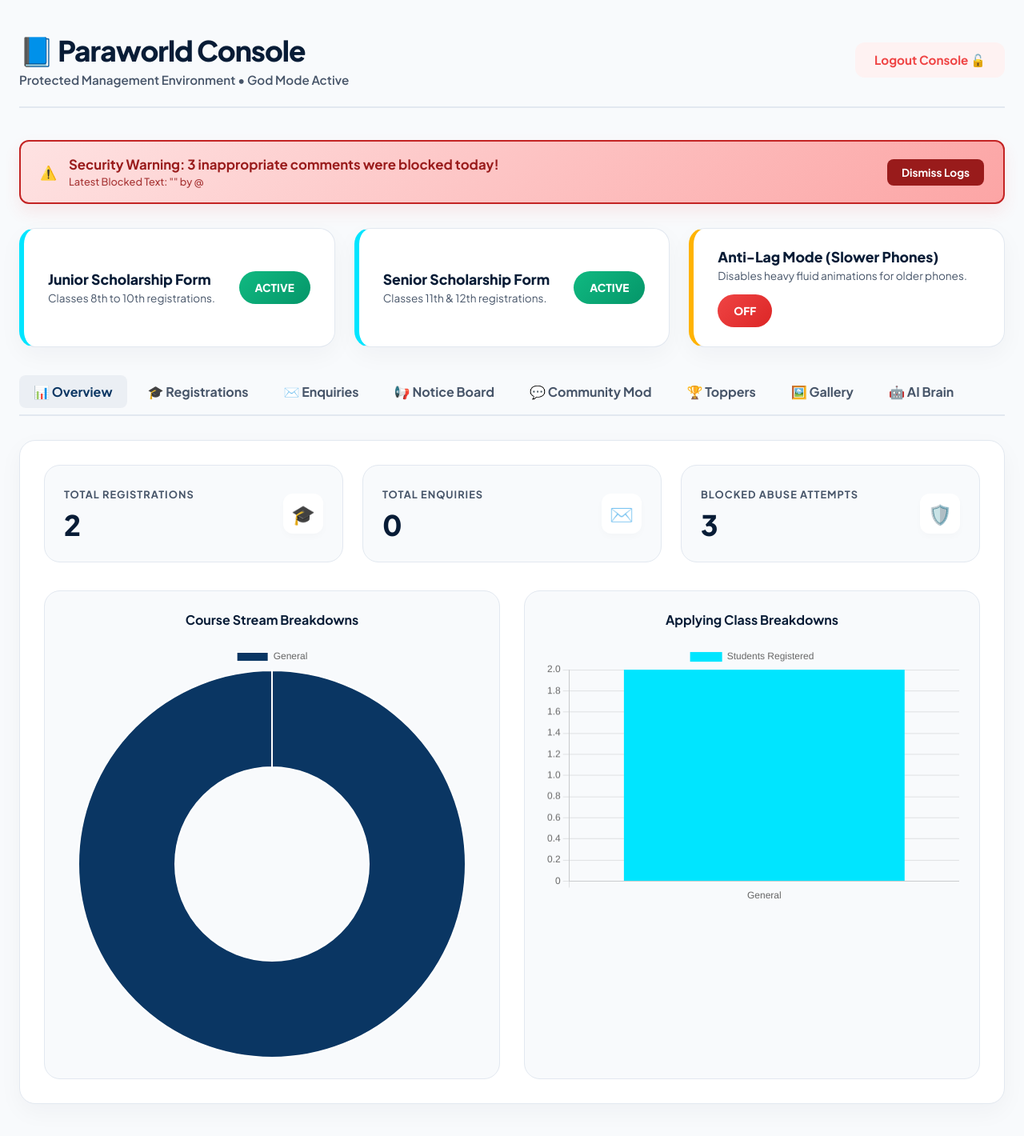
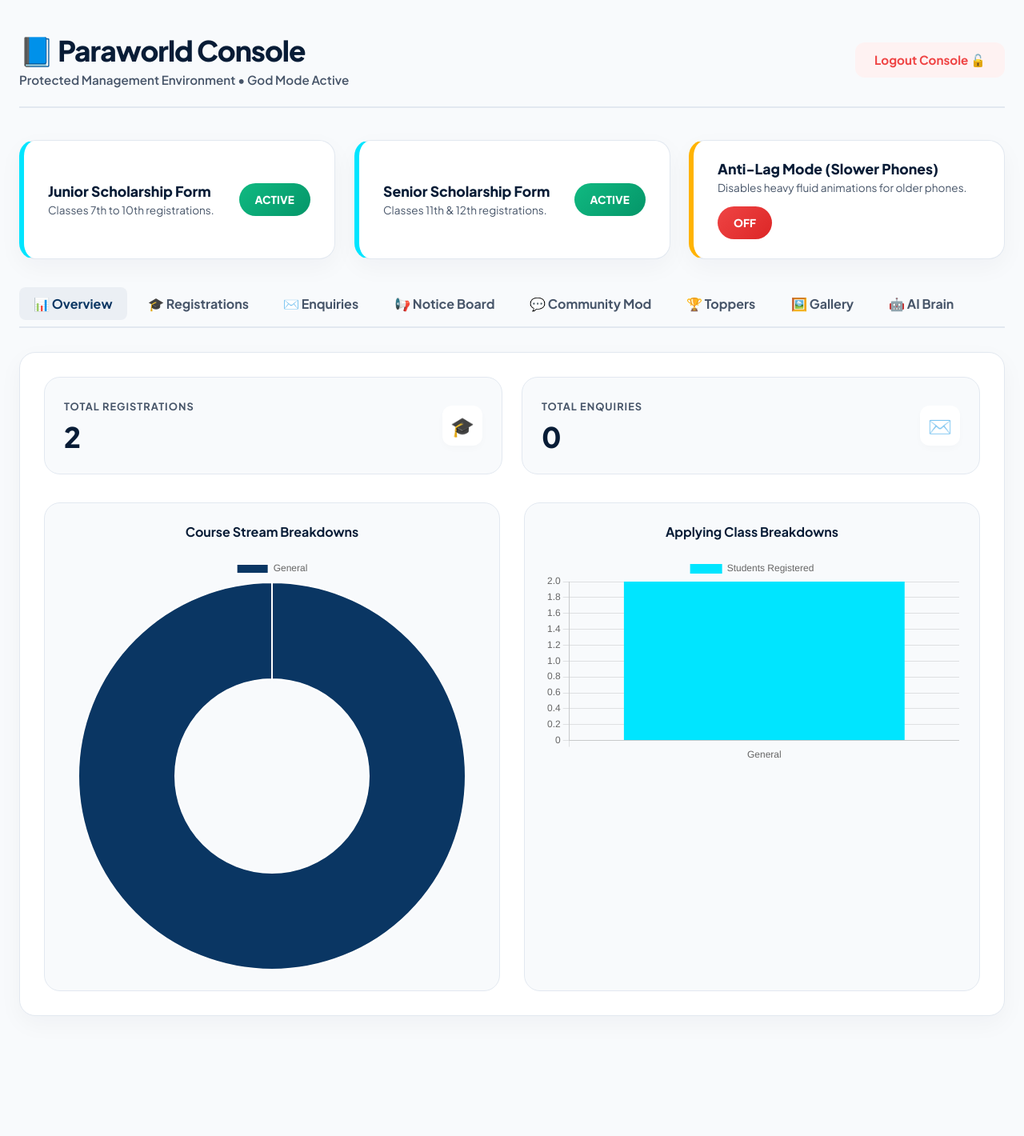
Before and after one commit to zaid170/ParaWorld-1, a Flask app: page /admin-dashboard in a window 1280 px wide. Shown: the whole page at 80% size. After the commit the page ends 1270 px from the top, so only its background shows below. Run offline with Flask 3, Linux system fonts and the light colour scheme; the visitor is signed in with stand-in values (Sample User, id 1).

Commit message:
Update admin.html

```diff
--- a/templates/admin.html
+++ b/templates/admin.html
@@ -7,7 +7,7 @@
 
     <link rel="preconnect" href="https://fonts.googleapis.com">
     <link rel="preconnect" href="https://fonts.gstatic.com" crossorigin>
-    <link href="https://fonts.googleapis.com/css2?family=Plus+Jakarta+Sans:wght@400;500;600;700;800&display=swap" rel="stylesheet">
+    <link href="https://fonts.googleapis.com/css2?family=Plus+Jakarta+Sans:wght@400;500;600;700;800&family=Space+Grotesk:wght@700&display=swap" rel="stylesheet">
     <script src="https://cdn.jsdelivr.net/npm/chart.js"></script>
 
     <style>
@@ -29,22 +29,22 @@
         }
 
         * { margin: 0; padding: 0; box-sizing: border-box; font-family: 'Plus Jakarta Sans', sans-serif; -webkit-font-smoothing: antialiased; -moz-osx-font-smoothing: grayscale; }
-        body { background-color: var(--bg-slate); color: var(--text-main); min-height: 100vh; overflow-x: hidden; }
-        .dashboard-wrapper { max-width: 1280px; margin: 0 auto; padding: 40px 24px; }
+        body { background-color: var(--bg-slate); color: var(--text-main); min-height: 100vh; overflow-x: hidden; } /* Forces absolutely no horizontal scroll on body */
+        .dashboard-wrapper { max-width: 1280px; margin: 0 auto; padding: 40px 24px; overflow-x: hidden; }
+
+        /* GPU ACCELERATION FOR 60FPS SMOOTHNESS */
+        .control-card, .metric-card, .chart-box, .btn-primary, .action-icon-btn, .action-logout, .tab-btn {
+            will-change: transform;
+            transform: translateZ(0);
+            backface-visibility: hidden;
+        }
 
         /* --- TOP HEADER --- */
         .top-nav { display: flex; justify-content: space-between; align-items: center; margin-bottom: 40px; border-bottom: 2px solid #E2E8F0; padding-bottom: 24px; flex-wrap: wrap; gap: 20px; }
         .brand-meta h1 { font-size: 2.2rem; font-weight: 800; color: var(--primary-navy); letter-spacing: -1px; display: flex; align-items: center; gap: 12px; }
         .brand-meta p { font-size: 0.95rem; color: var(--text-secondary); font-weight: 600; margin-top: 4px; }
         .action-logout { background-color: #FEF2F2; color: var(--color-danger); font-weight: 700; text-decoration: none; padding: 12px 24px; border-radius: var(--radius-btn); font-size: 0.95rem; display: inline-flex; align-items: center; gap: 8px; transition: var(--transition-smooth); }
-        .action-logout:hover { background-color: var(--color-danger); color: white; transform: translateY(-2px); }
-
-        /* --- SECURITY BLOCK ALERTS --- */
-        .security-alert-bar { background: linear-gradient(135deg, #FEE2E2 0%, #FCA5A5 100%); border: 2px solid var(--color-danger); border-radius: var(--radius-btn); padding: 18px 24px; margin-bottom: 30px; display: flex; justify-content: space-between; align-items: center; animation: pulseAlert 2s infinite alternate ease-in-out; box-shadow: 0 10px 20px rgba(239, 68, 68, 0.1); flex-wrap: wrap; gap: 15px;}
-        @keyframes pulseAlert { 0% { border-color: var(--color-danger); } 100% { border-color: #B91C1C; } }
-        .alert-content { display: flex; align-items: center; gap: 15px; color: #991B1B; font-weight: 700; font-size: 1.05rem; }
-        .alert-btn-clear { background-color: #991B1B; color: white; border: none; padding: 8px 18px; border-radius: 8px; font-weight: 700; cursor: pointer; font-size: 0.85rem; transition: var(--transition-smooth); }
-        .alert-btn-clear:hover { background-color: #7F1D1D; }
+        .action-logout:hover { background-color: var(--color-danger); color: white; transform: translateY(-2px) translateZ(0); }
 
         /* --- CONTROLLER CARDS GRIDS --- */
         .control-panel-strip { display: grid; grid-template-columns: repeat(auto-fit, minmax(320px, 1fr)); gap: 24px; margin-bottom: 35px; }
@@ -63,7 +63,7 @@
         .tab-btn.active { color: var(--secondary-blue); background: rgba(10, 54, 99, 0.05); border-radius: 8px;}
 
         /* --- ACTIVE WORKSPACE PANELS --- */
-        .workspace-panel { background-color: var(--panel-bg); border-radius: var(--radius-box); padding: 30px; box-shadow: var(--shadow-subtle); border: 1px solid #E2E8F0; display: none; }
+        .workspace-panel { background-color: var(--panel-bg); border-radius: var(--radius-box); padding: 30px; box-shadow: var(--shadow-subtle); border: 1px solid #E2E8F0; display: none; width: 100%; overflow: hidden; }
         .workspace-panel.active { display: block; }
 
         /* --- TAB 1: OVERVIEW & ANALYTICS --- */
@@ -73,8 +73,9 @@
         .metric-details h2 { font-size: 2.2rem; font-weight: 800; color: var(--primary-navy); margin-top: 6px; }
         .metric-icon { width: 50px; height: 50px; background: white; border-radius: 12px; display: flex; justify-content: center; align-items: center; font-size: 1.5rem; box-shadow: 0 4px 10px rgba(0,0,0,0.02); }
         .charts-row { display: grid; grid-template-columns: repeat(auto-fit, minmax(300px, 1fr)); gap: 30px; }
-        .chart-box { background: var(--bg-slate); border-radius: var(--radius-box); padding: 25px; border: 1px solid #E2E8F0; text-align: center; }
+        .chart-box { background: var(--bg-slate); border-radius: var(--radius-box); padding: 25px; border: 1px solid #E2E8F0; text-align: center; width: 100%; max-width: 100%; overflow: hidden; }
         .chart-box h4 { margin-bottom: 20px; color: var(--primary-navy); font-weight: 700; }
+        .chart-box canvas { max-width: 100% !important; height: auto !important; } /* Force charts to stay inside their box */
 
         /* --- TAB 2: SMART CLASS SEPARATION SYSTEM --- */
         .class-filter-menu { display: flex; gap: 10px; margin-bottom: 25px; flex-wrap: wrap; padding-bottom: 10px; }
@@ -150,27 +158,12 @@
             <a href="/admin-logout" class="action-logout">Logout Console 🔓</a>
         </div>
 
-        {% if flagged and flagged|length > 0 %}
-        <div class="security-alert-bar" id="securityAlert">
-            <div class="alert-content">
-                <span>⚠️</span>
-                <div>
-                    <div><strong>Security Warning:</strong> {{ flagged|length }} inappropriate comments were blocked today!</div>
-                    <div style="font-size: 0.8rem; font-weight: 500; opacity: 0.85; margin-top: 3px;">
-                        Latest Blocked Text: "{{ flagged[-1].text }}" by @{{ flagged[-1].author }}
-                    </div>
-                </div>
-            </div>
-            <button class="alert-btn-clear" onclick="clearSecurityAlerts()">Dismiss Logs</button>
-        </div>
-        {% endif %}
-
         <div class="control-panel-strip">
             <!-- JUNIOR WING TOGGLE -->
             <div class="control-card">
                 <div class="control-meta">
                     <h3>Junior Scholarship Form</h3>
-                    <p>Classes 8th to 10th registrations.</p>
+                    <p>Classes 7th to 10th registrations.</p>
                 </div>
                 <button id="juniorToggleBtn" class="toggle-btn {{ 'status-on' if settings.get('show_scholarship_junior', True) else 'status-off' }}" data-status="{{ 'true' if settings.get('show_scholarship_junior', True) else 'false' }}">
                     {% if settings.get('show_scholarship_junior', True) %} ACTIVE {% else %} HIDDEN {% endif %}
@@ -220,20 +213,16 @@
                     <div class="metric-details"><span>Total Enquiries</span><h2>{{ enquiries|length }}</h2></div>
                     <div class="metric-icon">✉️</div>
                 </div>
-                <div class="metric-card">
-                    <div class="metric-details"><span>Blocked Abuse Attempts</span><h2>{{ flagged|length }}</h2></div>
-                    <div class="metric-icon">🛡️</div>
-                </div>
             </div>
 
             <div class="charts-row">
                 <div class="chart-box">
                     <h4>Course Stream Breakdowns</h4>
-                    <canvas id="streamChart" width="400" height="250"></canvas>
+                    <canvas id="streamChart"></canvas>
                 </div>
                 <div class="chart-box">
                     <h4>Applying Class Breakdowns</h4>
-                    <canvas id="classChart" width="400" height="250"></canvas>
+                    <canvas id="classChart"></canvas>
                 </div>
             </div>
         </div>
@@ -241,6 +230,7 @@
         <div class="workspace-panel" id="registrationsPanel">
             <div class="class-filter-menu">
                 <button class="class-filter-btn active" data-filter="all">All <span class="count-badge" id="count-all">{{ students|length }}</span></button>
+                <button class="class-filter-btn" data-filter="Class 7th">7th <span class="count-badge" id="count-7">0</span></button>
                 <button class="class-filter-btn" data-filter="Class 8th">8th <span class="count-badge" id="count-8">0</span></button>
                 <button class="class-filter-btn" data-filter="Class 9th">9th <span class="count-badge" id="count-9">0</span></button>
                 <button class="class-filter-btn" data-filter="Class 10th">10th <span class="count-badge" id="count-10">0</span></button>
@@ -492,12 +489,11 @@
 
         fetch('/api/analytics').then(r => r.json()).then(data => {
             if (data.status === 'success') {
-                // Ensure counting logic supports new 8th and 9th filters
+                document.getElementById('count-7').innerText = data.classes['Class 7th'] || 0;
                 document.getElementById('count-8').innerText = data.classes['Class 8th'] || 0;
                 document.getElementById('count-9').innerText = data.classes['Class 9th'] || 0;
                 document.getElementById('count-10').innerText = data.classes['Class 10th'] || 0;
 
-                // Add up medical and non-medical for simple grade counting 11/12th
                 let count11 = 0; let count12 = 0;
                 Object.keys(data.classes).forEach(cls => {
                     if (cls.includes('Class 11th')) count11 += data.classes[cls];
@@ -575,22 +569,51 @@
         }
         async function approveComment(postId, commentId) { const r = await fetch(`/approve-comment/${postId}/${commentId}`, { method: 'POST' }); if (r.ok) location.reload(); }
         async function deleteComment(postId, commentId) { const r = await fetch(`/delete-comment/${postId}/${commentId}`, { method: 'DELETE' }); if (r.ok) location.reload(); }
-        async function clearSecurityAlerts() { const r = await fetch('/clear-flagged', { method: 'POST' }); if (r.ok) location.reload(); }
 
-        // GALLERY
+        // GALLERY (Updated for Device Files via FormData)
         async function uploadPhoto() {
-            const url = document.getElementById('photoUrl').value.trim(); const title = document.getElementById('photoTitle').value.trim(); const description = document.getElementById('photoDesc').value.trim();
-            if(!url || !title) return;
-            const r = await fetch('/add-photo', { method: 'POST', headers: { 'Content-Type': 'application/json' }, body: JSON.stringify({ url, title, description }) });
+            const fileInput = document.getElementById('photoFile');
+            const title = document.getElementById('photoTitle').value.trim();
+            const description = document.getElementById('photoDesc').value.trim();
+
+            if(fileInput.files.length === 0 || !title) {
+                alert("Please select a file and provide a title.");
+                return;
+            }
+
+            const formData = new FormData();
+            formData.append('photo', fileInput.files[0]);
+            formData.append('title', title);
+            formData.append('description', description);
+
+            const r = await fetch('/add-photo', { method: 'POST', body: formData });
             if (r.ok) location.reload();
         }
         async function deletePhoto(id) { const r = await fetch(`/delete-photo/${id}`, { method: 'DELETE' }); if (r.ok) location.reload(); }
 
-        // TOPPERS
+        // TOPPERS (Updated for Device Files via FormData)
         async function uploadTopper() {
-            const name = document.getElementById('topperName').value.trim(); const rank = document.getElementById('topperRank').value; const score = document.getElementById('topperScore').value.trim(); const photo = document.getElementById('topperPhoto').value.trim(); const quote = document.getElementById('topperQuote').value.trim(); const subject = document.getElementById('topperSubject').value;
-            if(!name || !score || !photo) return;
-            const r = await fetch('/add-topper', { method: 'POST', headers: { 'Content-Type': 'application/json' }, body: JSON.stringify({ name, rank, score, photo, quote, subject }) });
+            const name = document.getElementById('topperName').value.trim();
+            const rank = document.getElementById('topperRank').value;
+            const score = document.getElementById('topperScore').value.trim();
+            const fileInput = document.getElementById('topperPhoto');
+            const quote = document.getElementById('topperQuote').value.trim();
+            const subject = document.getElementById('topperSubject').value;
+
+            if(!name || !score || fileInput.files.length === 0) {
+                alert("Please provide a name, score, and select a photo file.");
+                return;
+            }
+
+            const formData = new FormData();
+            formData.append('name', name);
+            formData.append('rank', rank);
+            formData.append('score', score);
+            formData.append('photo', fileInput.files[0]);
+            formData.append('quote', quote);
+            formData.append('subject', subject);
+
+            const r = await fetch('/add-topper', { method: 'POST', body: formData });
             if (r.ok) location.reload();
         }
         async function deleteTopper(id) { const r = await fetch(`/delete-topper/${id}`, { method: 'DELETE' }); if (r.ok) location.reload(); }
```
Also changed, not shown: other parts of templates/admin.html (+34 -22 lines).
